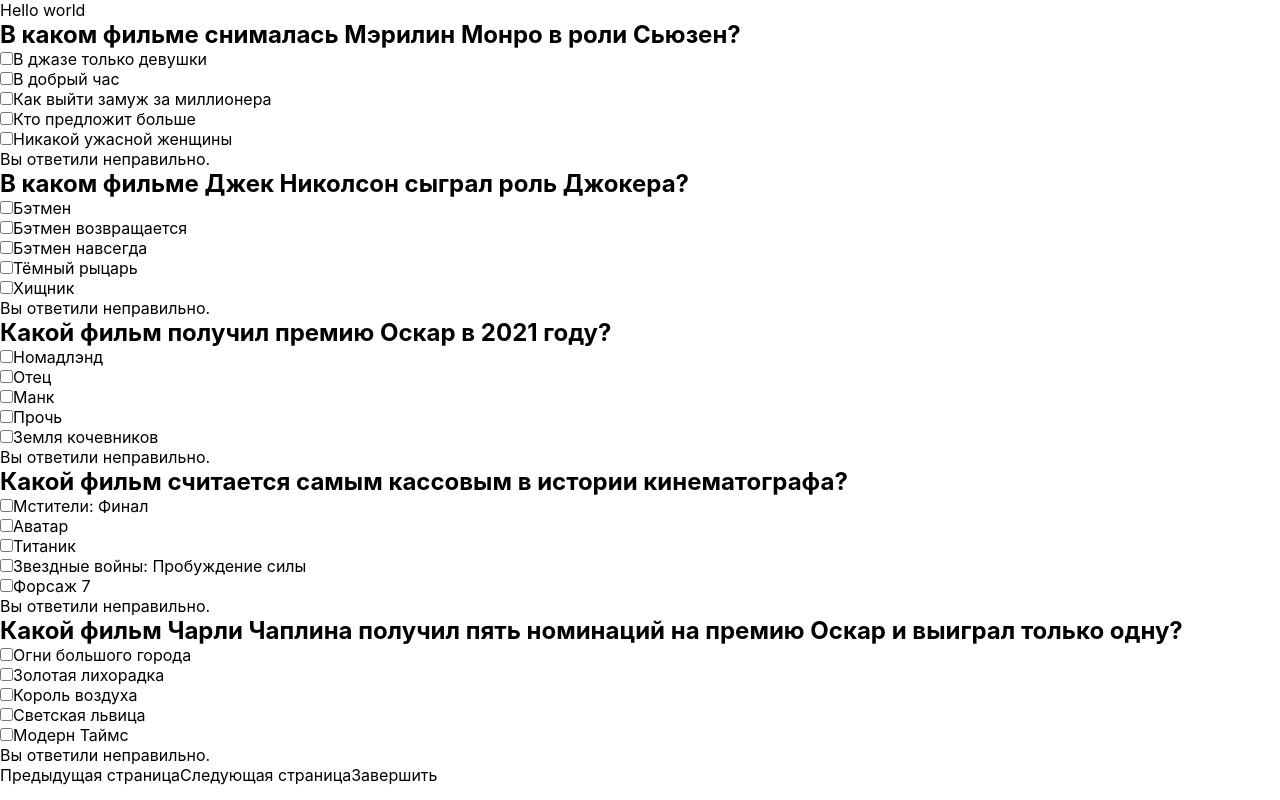
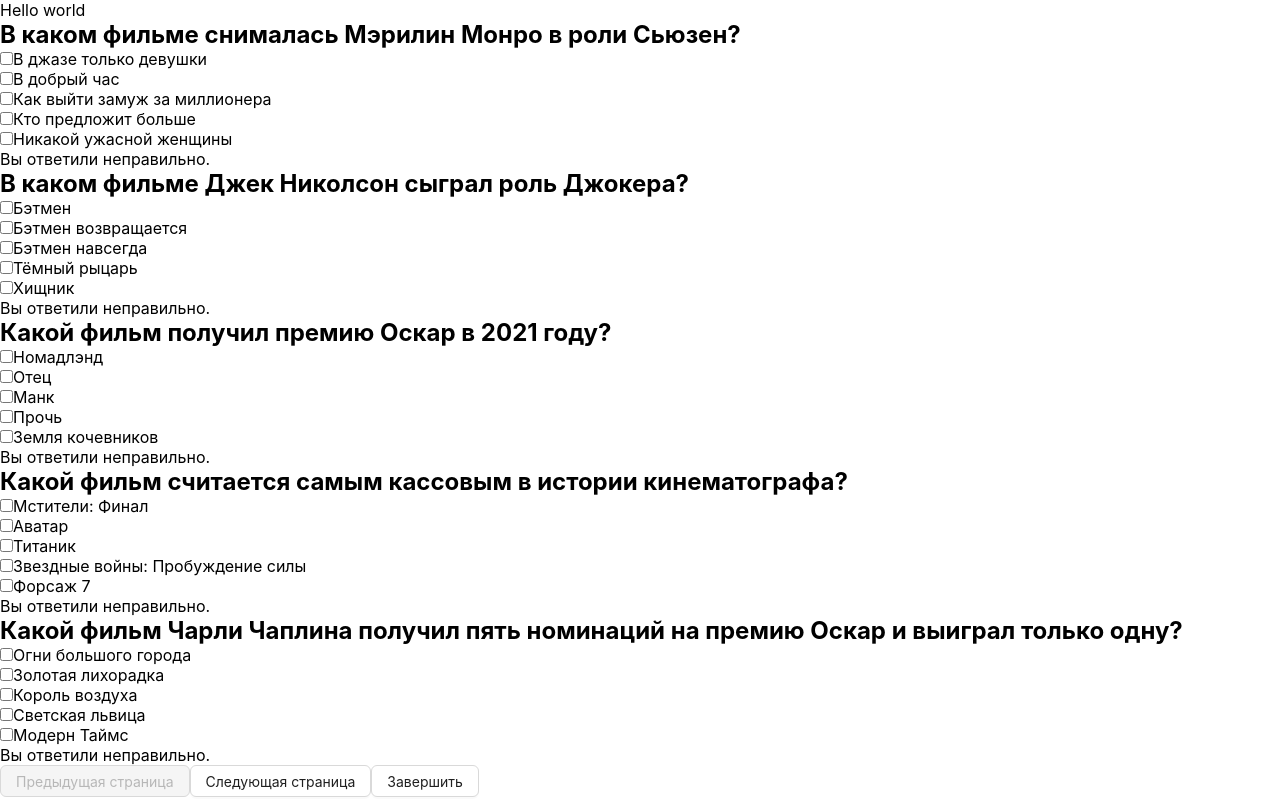
Before and after one commit to stassold/cinema-quiz, a React app: page / in a window 1280 px wide. Built offline with nearby package versions, Linux system fonts and the light colour scheme.

Commit message:
Add ButtonNavigationComponent.tsx

```diff
--- /dev/null
+++ b/src/shared/ui/ButtonNavigation/ButtonNavigationComponent.tsx
@@ -0,0 +1,31 @@
+import React from "react";
+import {Button} from "antd";
+
+interface ButtonNavigationProps {
+    handlePreviousPage: () => void;
+    handleNextPage: () => void;
+    handleQuizSubmit: () => void;
+    currentPage: number;
+    countQuestions: number;
+}
+
+const ButtonNavigationComponent = ({
+    handlePreviousPage,
+    handleNextPage,
+    handleQuizSubmit,
+    currentPage,
+    countQuestions
+}: ButtonNavigationProps ) => {
+
+    return(
+        <div>
+            <Button onClick={handlePreviousPage} disabled={currentPage === 0}>Предыдущая страница</Button>
+            <Button onClick={handleNextPage} disabled={currentPage === Math.floor(countQuestions / 5) - 1}> Следующая страница</Button>
+            <Button onClick={handleQuizSubmit}>Завершить</Button>
+
+        </div>
+    )
+
+}
+
+export default ButtonNavigationComponent
--- a/src/shared/ui/quiz/QuizComponent.tsx
+++ b/src/shared/ui/quiz/QuizComponent.tsx
@@ -3,6 +3,7 @@ import {RootState} from 'redux/store';
 import {finishQuiz, updateQuestion} from 'redux/actions'
 import QuestionComponent from "shared/ui/question/QuestionComponent";
 import {useState} from "react";
+import ButtonNavigationComponent from "shared/ui/ButtonNavigation/ButtonNavigationComponent";
 
 const QuizComponent = () => {
     const dispatch = useDispatch();
@@ -41,13 +42,12 @@ const QuizComponent = () => {
                 />
             ))}
             <div>
-                <button onClick={handlePreviousPage} disabled={currentPage === 0}>
-                    Предыдущая страница
-                </button>
-                <button onClick={handleNextPage} disabled={currentPage === Math.floor(questions.length / 5)}>
-                    Следующая страница
-                </button>
-                <button onClick={handleQuizSubmit}>Завершить</button>
+                <ButtonNavigationComponent handlePreviousPage={handlePreviousPage}
+                                           handleNextPage={handleNextPage}
+                                           handleQuizSubmit={handleQuizSubmit}
+                                           currentPage={currentPage}
+                                           countQuestions={questions.length}
+                />
             </div>
         </div>
     );
```
